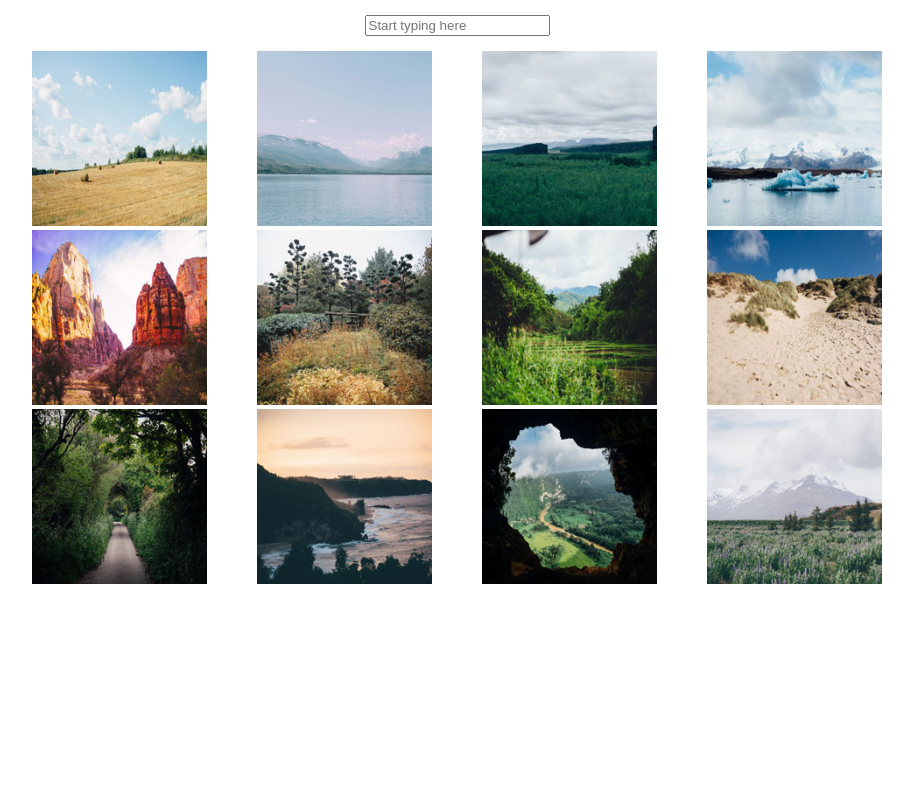
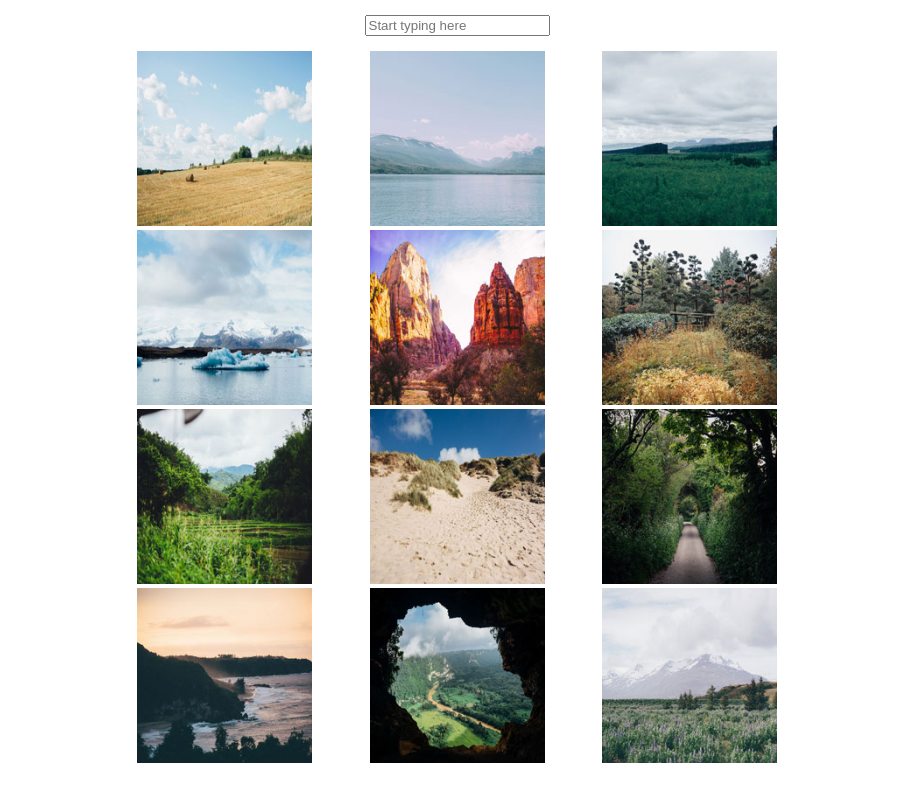
Before and after one commit to chrislee-webdev/TechDegree-Unit-5, a plain HTML site: page index.html in a window 1280 px wide. Shown: the whole page, without its empty margins (183-1096 px from the left). Drawn offline with nearby package versions, Linux system fonts and the light colour scheme.

Commit message:
Update main.css

```diff
--- a/css/main.css
+++ b/css/main.css
@@ -3,7 +3,7 @@ box-sizing: border-box;
 }
 
 body{
-    width:850px;
+    width:50%;
     margin:auto;
     text-align:center;
 
```
